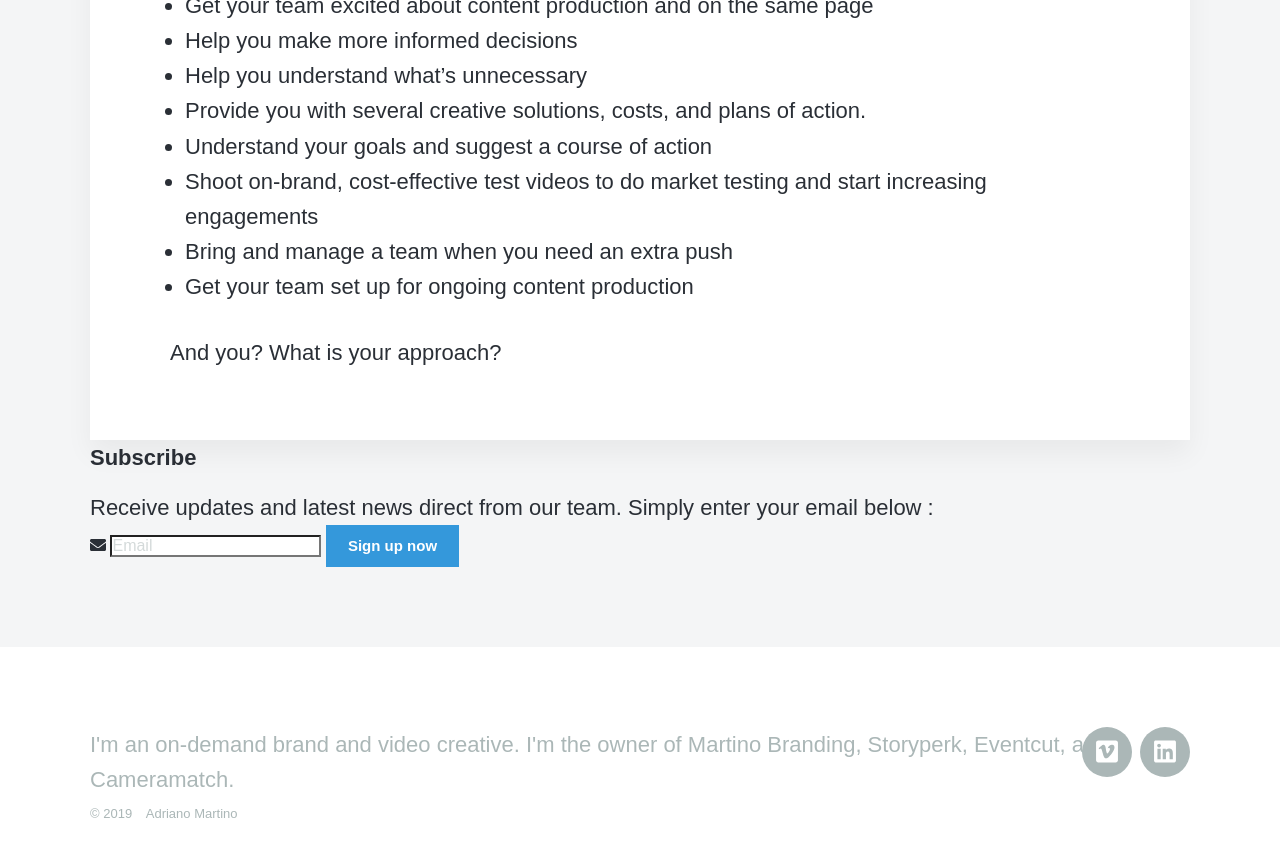
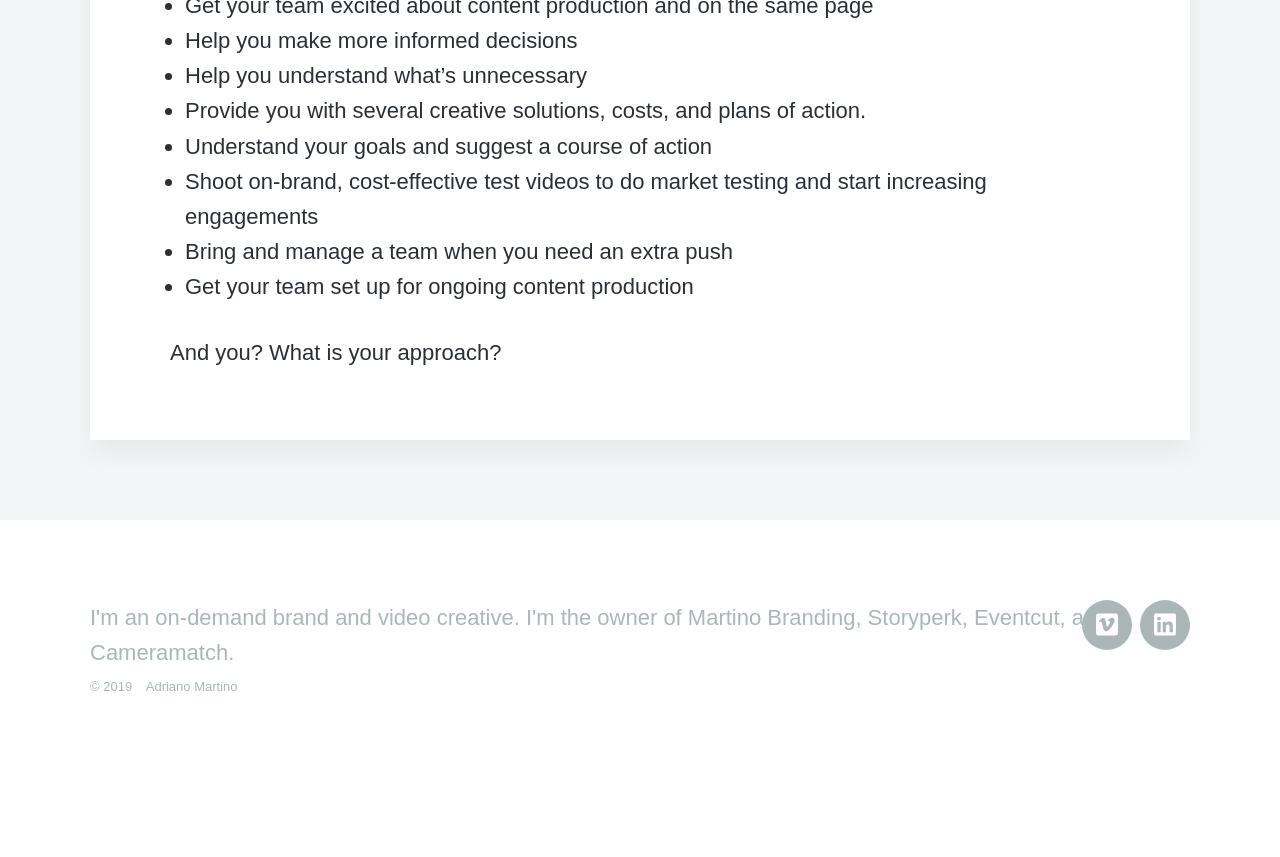
Before and after one commit to adrianomartino/amartino, a Jekyll site: the page built from _posts/2019-04-22-test-title.md, in a window 1280 px wide and 900 px high, scrolled down 3457 px. Shown: the top 857 px of the window. Built offline with Jekyll 4.4.1, drawn with Linux system fonts in a browser that asks for light colours; nearby versions of some CDN libraries; some web fonts are replaced; after the commit the page ends 4230 px from its top, so only the background shows below that.

Commit message:
Update post.html

```diff
--- a/_layouts/post.html
+++ b/_layouts/post.html
@@ -27,21 +27,6 @@ layout: default
 
 		</article>
 
-		<!--Newsletter subscription form from Zurb -->
-		<div class="simple-subscription-form">
-		  <form>
-		    <h4>Subscribe</h4>
-		    <p>Receive updates and latest news direct from our team. Simply enter your email below :</p>
-		    <div class="input-group">
-		      <span class="input-group-label">
-			<i class="fa fa-envelope"></i>
-		      </span>
-		      <input class="input-group-field" type="email" placeholder="Email" required>
-		      <button class="button">Sign up now</button>
-		  </form>
-		</div>
-		<!--End of Newsletter subscription form from Zurb -->
-
 
 		<!-- related posts -->
 		{% for p in site.related_posts %}
```
